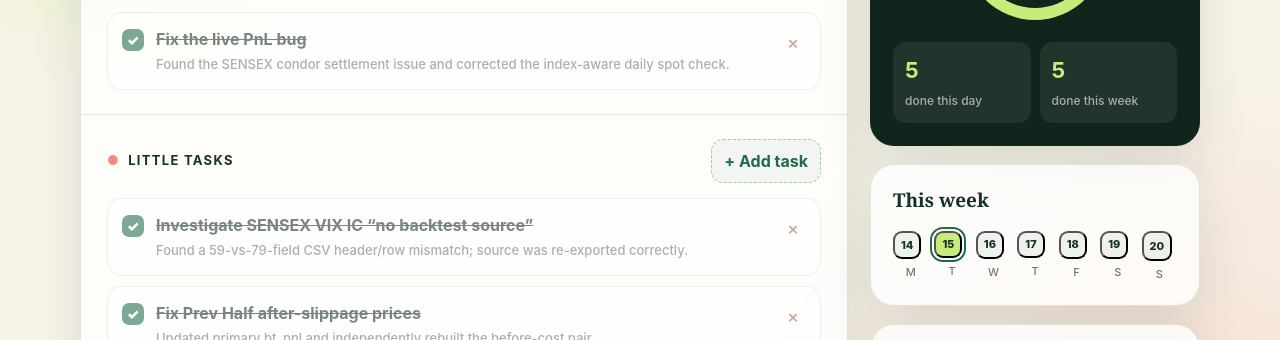
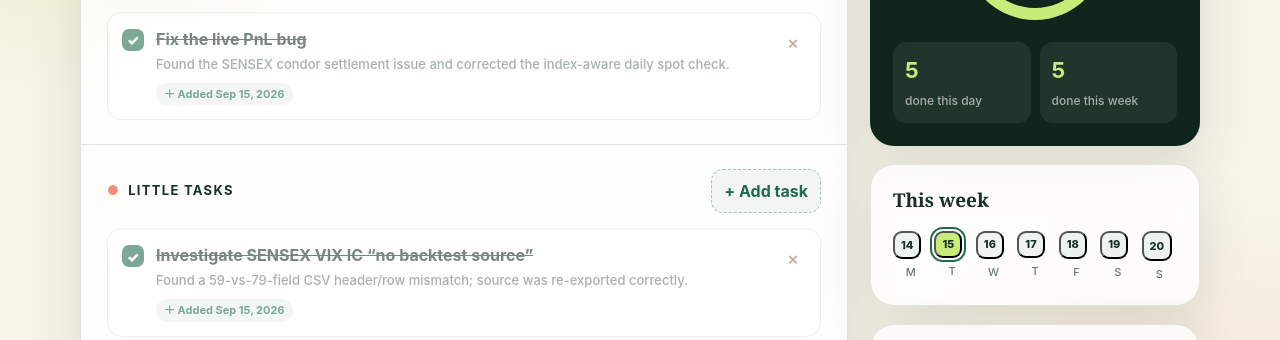
Before and after one commit to AtlasKeeper/work_log, a plain HTML site: page index.html in a window 1280 px wide. Shown: the part 380-720 px from the top of the page. Drawn offline with Linux system fonts and the light colour scheme.

Commit message:
Carry unfinished tasks into following days

```diff
--- a/index.html
+++ b/index.html
@@ -67,6 +67,8 @@
     .check:checked::after { content: "✓"; color: white; font-size: 14px; font-weight: 900; }
     .task-name { font-weight: 750; outline: 0; min-height: 24px; }
     .task-note { color: var(--muted); font-size: 13px; margin-top: 4px; outline: 0; min-height: 20px; }
+    .task-meta { display: inline-flex; align-items: center; gap: 5px; margin-top: 8px; padding: 3px 8px; border-radius: 999px; color: var(--green); background: rgba(31,107,76,.08); font-size: 11px; font-weight: 750; }
+    .task-meta.carried { color: #885f18; background: rgba(255,202,105,.25); }
     [contenteditable]:focus { border-radius: 5px; box-shadow: 0 0 0 3px rgba(200,236,121,.55); }
     .delete { border: 0; background: transparent; color: #9c6a61; border-radius: 8px; padding: 2px 7px; font-size: 18px; }
     .delete:hover { background: rgba(245,138,120,.16); }
@@ -171,13 +173,29 @@
 
     function iso(date) { const d = new Date(date); d.setMinutes(d.getMinutes() - d.getTimezoneOffset()); return d.toISOString().slice(0, 10); }
     function fromIso(value) { const [y,m,d] = value.split('-').map(Number); return new Date(y,m-1,d); }
-    function tasksFor(date = selected) { return data[date] || []; }
+    function sourceTasks(date = selected) { return data[date] || []; }
+    function taskById(id) {
+      for (const [origin, tasks] of Object.entries(data)) {
+        const task = tasks.find(item => item.id === id);
+        if (task) return { task, origin };
+      }
+    }
+    function completedOn(task, origin) { return task.completedAt || (task.done ? origin : null); }
+    function isDoneBy(task, origin, date) { const completion = completedOn(task, origin); return Boolean(completion && completion <= date); }
+    function tasksFor(date = selected) {
+      return Object.entries(data).flatMap(([origin, tasks]) => tasks
+        .filter(task => origin <= date && (!completedOn(task, origin) || completedOn(task, origin) >= date))
+        .map(task => ({ ...task, origin, displayDone: isDoneBy(task, origin, date) }))
+      ).sort((a, b) => a.origin.localeCompare(b.origin));
+    }
     function save() { localStorage.setItem(STORAGE_KEY, JSON.stringify(data)); const toast = document.querySelector('#saved'); toast.classList.add('show'); clearTimeout(save.timer); save.timer = setTimeout(() => toast.classList.remove('show'), 900); renderStats(); }
     function escapeHtml(value) { const el = document.createElement('div'); el.textContent = value; return el.innerHTML; }
     function taskHtml(task) {
-      return `<article class="task ${task.done ? 'done' : ''}" data-id="${task.id}">
-        <input class="check" type="checkbox" ${task.done ? 'checked' : ''} aria-label="Mark task complete">
-        <div><div class="task-name" contenteditable="true" data-field="title">${escapeHtml(task.title)}</div><div class="task-note" contenteditable="true" data-field="note">${escapeHtml(task.note || '')}</div></div>
+      const added = fromIso(task.origin).toLocaleDateString(undefined, { day: 'numeric', month: 'short', year: 'numeric' });
+      const carried = task.origin !== selected;
+      return `<article class="task ${task.displayDone ? 'done' : ''}" data-id="${task.id}">
+        <input class="check" type="checkbox" ${task.displayDone ? 'checked' : ''} aria-label="Mark task complete">
+        <div><div class="task-name" contenteditable="true" data-field="title">${escapeHtml(task.title)}</div><div class="task-note" contenteditable="true" data-field="note">${escapeHtml(task.note || '')}</div><span class="task-meta ${carried ? 'carried' : ''}">${carried ? '↻ Carried forward · ' : '＋ Added '}${added}</span></div>
         <button class="delete" aria-label="Delete task">×</button></article>`;
     }
     function render() {
@@ -193,20 +211,20 @@
       renderStats(); renderWeek();
     }
     function renderStats() {
-      const tasks = tasksFor(); const done = tasks.filter(t => t.done).length; const pct = tasks.length ? Math.round(done/tasks.length*100) : 0;
+      const tasks = tasksFor(); const done = tasks.filter(t => t.displayDone).length; const pct = tasks.length ? Math.round(done/tasks.length*100) : 0;
       document.querySelector('#dayDone').textContent = `${done}/${tasks.length}`;
       document.querySelector('#todayCount').textContent = done;
       document.querySelector('#percent').textContent = `${pct}%`;
       document.querySelector('#ring').style.setProperty('--progress', `${pct * 3.6}deg`);
       const start = startOfWeek(fromIso(selected)); let weekDone = 0;
-      for (let i=0; i<7; i++) { const d = new Date(start); d.setDate(d.getDate()+i); weekDone += tasksFor(iso(d)).filter(t => t.done).length; }
+      for (let i=0; i<7; i++) { const d = new Date(start); d.setDate(d.getDate()+i); const key = iso(d); weekDone += Object.entries(data).flatMap(([origin,tasks]) => tasks.map(task => ({task,origin}))).filter(item => completedOn(item.task,item.origin) === key).length; }
       document.querySelector('#weekCount').textContent = weekDone;
     }
     function startOfWeek(date) { const d = new Date(date); const day = d.getDay() || 7; d.setDate(d.getDate()-day+1); return d; }
     function renderWeek() {
       const start = startOfWeek(fromIso(selected));
       document.querySelector('#weekDays').innerHTML = Array.from({length:7}, (_, i) => {
-        const date = new Date(start); date.setDate(date.getDate()+i); const key = iso(date); const tasks = tasksFor(key); const done = tasks.filter(t => t.done).length;
+        const date = new Date(start); date.setDate(date.getDate()+i); const key = iso(date); const tasks = tasksFor(key); const done = tasks.filter(t => t.displayDone).length;
         const state = tasks.length && done === tasks.length ? 'all' : done ? 'some' : '';
         return `<div class="week-day"><button class="week-dot ${state} ${key === selected ? 'selected' : ''}" data-date="${key}" title="${done} of ${tasks.length} done">${date.getDate()}</button>${date.toLocaleDateString(undefined,{weekday:'narrow'})}</div>`;
       }).join('');
@@ -220,13 +238,13 @@
     document.addEventListener('click', event => {
       const add = event.target.closest('[data-add]'); if (add) addTask(add.dataset.add);
       const day = event.target.closest('[data-date]'); if (day) { selected = day.dataset.date; render(); }
-      const del = event.target.closest('.delete'); if (del) { const id = del.closest('.task').dataset.id; data[selected] = tasksFor().filter(t => t.id !== id); save(); render(); }
+      const del = event.target.closest('.delete'); if (del) { const found = taskById(del.closest('.task').dataset.id); if (found) data[found.origin] = sourceTasks(found.origin).filter(t => t.id !== found.task.id); save(); render(); }
     });
     document.addEventListener('change', event => {
-      if (event.target.matches('.check')) { const task = tasksFor().find(t => t.id === event.target.closest('.task').dataset.id); task.done = event.target.checked; save(); render(); }
+      if (event.target.matches('.check')) { const found = taskById(event.target.closest('.task').dataset.id); if (!found) return; found.task.done = event.target.checked; found.task.completedAt = event.target.checked ? selected : null; save(); render(); }
     });
     document.addEventListener('input', event => {
-      if (event.target.matches('[contenteditable]')) { const task = tasksFor().find(t => t.id === event.target.closest('.task').dataset.id); task[event.target.dataset.field] = event.target.textContent.trim(); save(); }
+      if (event.target.matches('[contenteditable]')) { const found = taskById(event.target.closest('.task').dataset.id); if (!found) return; found.task[event.target.dataset.field] = event.target.textContent.trim(); save(); }
     });
     function moveDay(amount) { const d = fromIso(selected); d.setDate(d.getDate()+amount); selected = iso(d); render(); }
     document.querySelector('#previousDay').onclick = () => moveDay(-1);
--- a/service-worker.js
+++ b/service-worker.js
@@ -1,4 +1,4 @@
-const CACHE = 'daily-work-log-v1';
+const CACHE = 'daily-work-log-v2';
 const ASSETS = ['./', './index.html', './manifest.webmanifest', './icon.svg'];
 
 self.addEventListener('install', event => {
```
Also changed, not shown: 1 other file.
